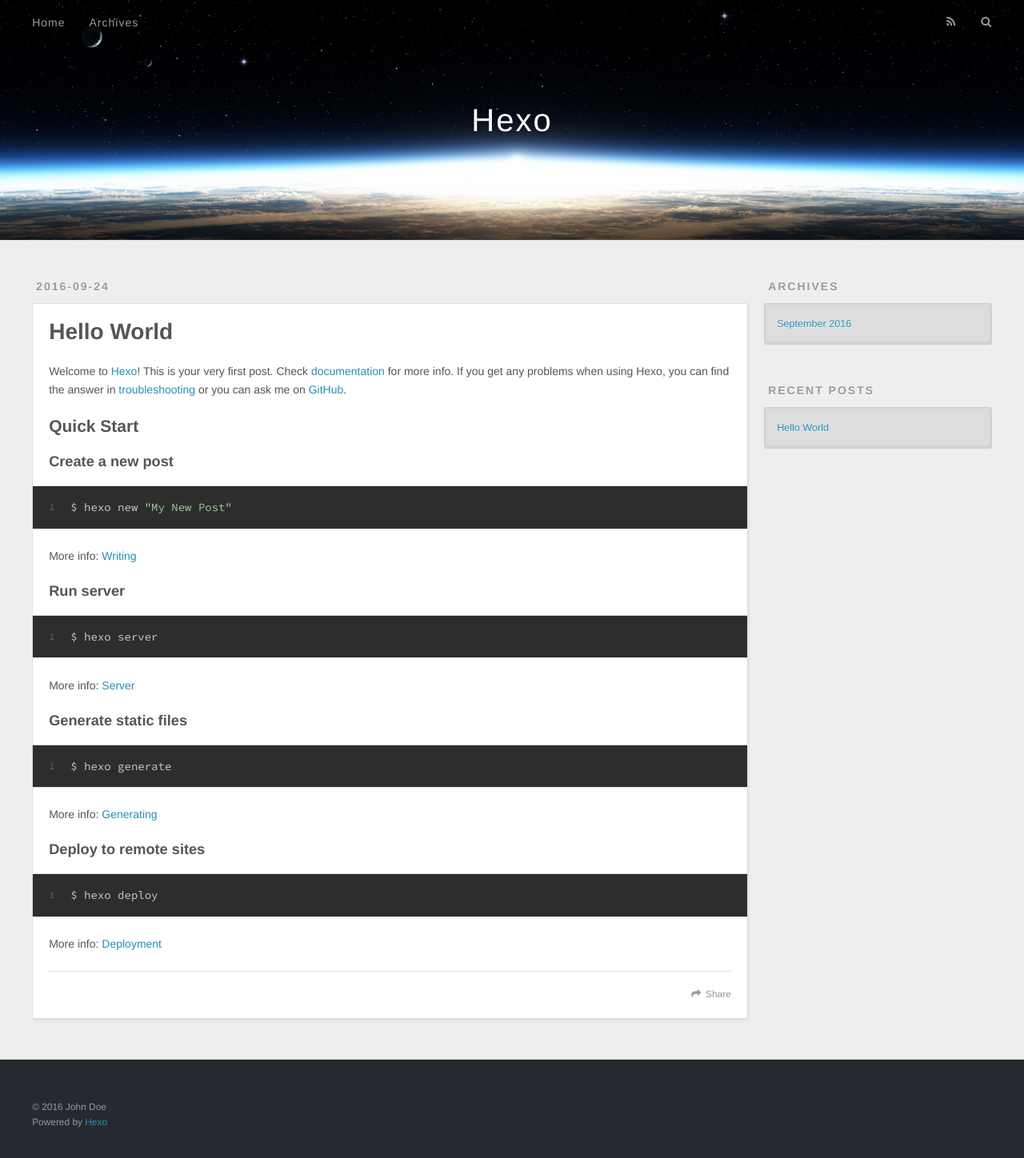
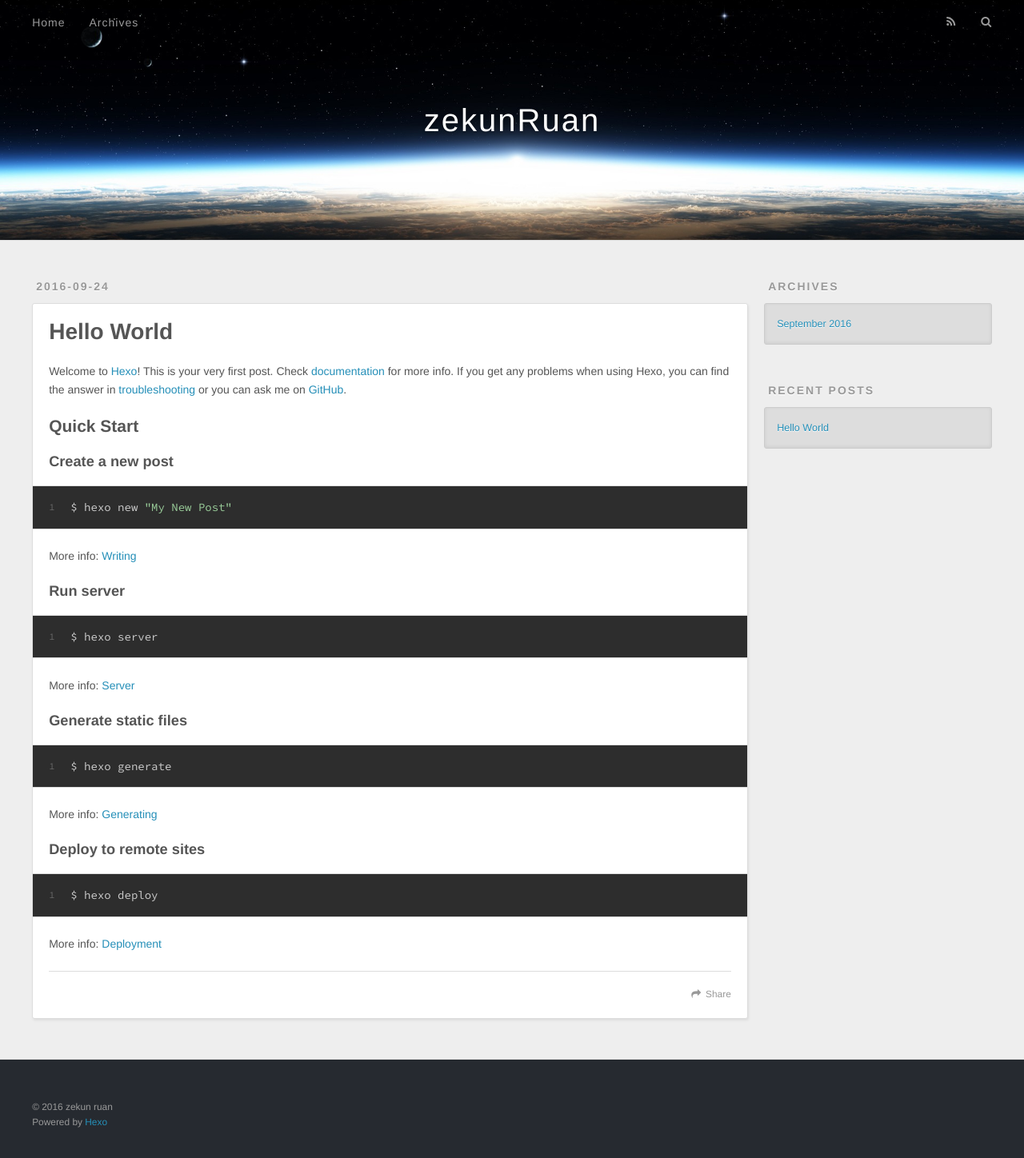
Before and after one commit to zekunruan/zekunruan.github.io, a plain HTML site: page index.html in a window 1280 px wide. Shown: the whole page at 80% size. Drawn offline with nearby package versions, Linux system fonts and the light colour scheme.

Commit message:
Site updated: 2016-09-24 01:18:18

```diff
--- a/index.html
+++ b/index.html
@@ -3,7 +3,7 @@
 <head>
   <meta charset="utf-8">
 
-  <title>Hexo</title>
+  <title>zekunRuan</title>
   <meta name="viewport" content="width=device-width, initial-scale=1, maximum-scale=1">
   <meta property="og:type" content="website">
 <meta property="og:title" content="Hexo">
@@ -33,7 +33,7 @@
   <div id="header-outer" class="outer">
     <div id="header-title" class="inner">
       <h1 id="logo-wrap">
-        <a href="/" id="logo">Hexo</a>
+        <a href="/" id="logo">zekunRuan</a>
       </h1>
 
     </div>
@@ -151,7 +151,7 @@
 
   <div class="outer">
     <div id="footer-info" class="inner">
-      &copy; 2016 John Doe<br>
+      &copy; 2016 zekun ruan<br>
       Powered by <a href="http://hexo.io/" target="_blank">Hexo</a>
     </div>
   </div>
```
